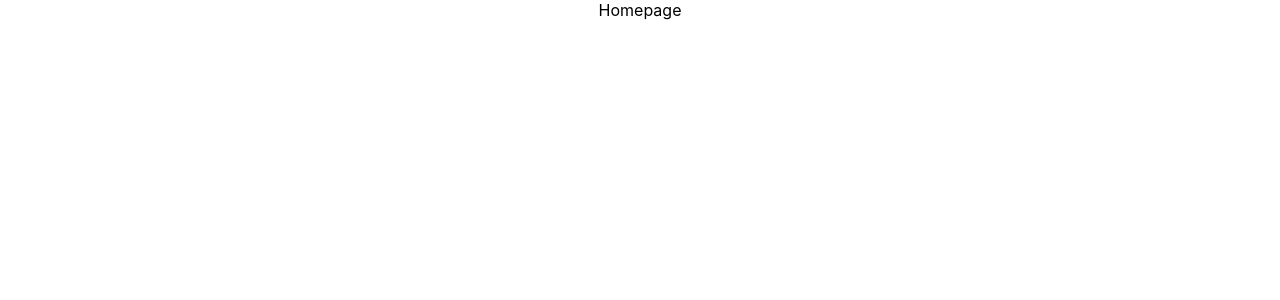
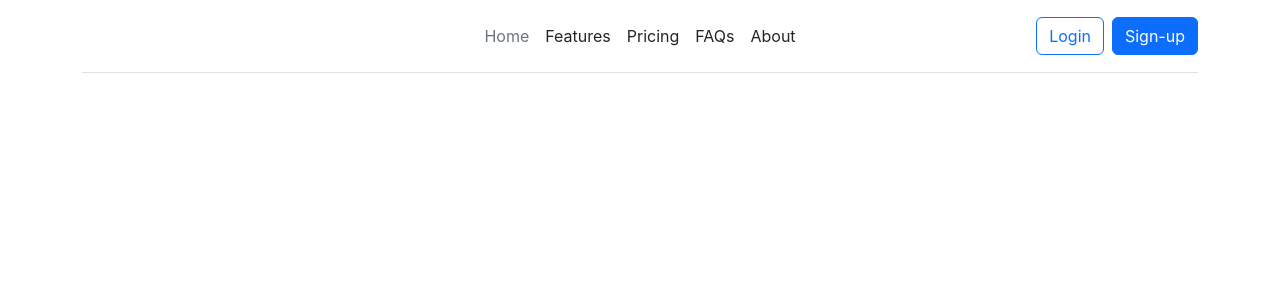
Before and after one commit to Island-Odyssey-Culture-and-Tourism-AF/island-odyssey-web-application, a React (Create React App) app in the folder frontend/: page / in a window 1280 px wide. Shown: the top 300 px of the page. Built offline with nearby package versions, Linux system fonts and the light colour scheme.

Commit message:
bootstrap added

```diff
--- a/frontend/public/index.html
+++ b/frontend/public/index.html
@@ -25,10 +25,31 @@
       Learn how to configure a non-root public URL by running `npm run build`.
     -->
     <title>React App</title>
+    <link
+      href="https://cdn.jsdelivr.net/npm/bootstrap@5.3.0-alpha3/dist/css/bootstrap.min.css"
+      rel="stylesheet"
+      integrity="sha384-KK94CHFLLe+nY2dmCWGMq91rCGa5gtU4mk92HdvYe+M/SXH301p5ILy+dN9+nJOZ"
+      crossorigin="anonymous"
+    />
   </head>
   <body>
     <noscript>You need to enable JavaScript to run this app.</noscript>
     <div id="root"></div>
+    <script
+      src="https://cdn.jsdelivr.net/npm/bootstrap@5.3.0-alpha3/dist/js/bootstrap.bundle.min.js"
+      integrity="sha384-ENjdO4Dr2bkBIFxQpeoTz1HIcje39Wm4jDKdf19U8gI4ddQ3GYNS7NTKfAdVQSZe"
+      crossorigin="anonymous"
+    ></script>
+    <script
+      src="https://cdn.jsdelivr.net/npm/@popperjs/core@2.11.7/dist/umd/popper.min.js"
+      integrity="sha384-zYPOMqeu1DAVkHiLqWBUTcbYfZ8osu1Nd6Z89ify25QV9guujx43ITvfi12/QExE"
+      crossorigin="anonymous"
+    ></script>
+    <script
+      src="https://cdn.jsdelivr.net/npm/bootstrap@5.3.0-alpha3/dist/js/bootstrap.min.js"
+      integrity="sha384-Y4oOpwW3duJdCWv5ly8SCFYWqFDsfob/3GkgExXKV4idmbt98QcxXYs9UoXAB7BZ"
+      crossorigin="anonymous"
+    ></script>
     <!--
       This HTML file is a template.
       If you open it directly in the browser, you will see an empty page.
--- a/frontend/src/components/client/Header.jsx
+++ b/frontend/src/components/client/Header.jsx
@@ -2,6 +2,25 @@ import React from 'react'
 
 export default function Header() {
   return (
-    <div>Header</div>
+    <div>
+      <div class="container">
+        <header class="d-flex flex-wrap align-items-center justify-content-center justify-content-md-between py-3 mb-4 border-bottom">
+          <a href="/" class="d-flex align-items-center col-md-3 mb-2 mb-md-0 text-dark text-decoration-none">
+          </a>
+          <ul class="nav col-12 col-md-auto mb-2 justify-content-center mb-md-0">
+            <li><a href="#" class="nav-link px-2 link-secondary">Home</a></li>
+            <li><a href="#" class="nav-link px-2 link-dark">Features</a></li>
+            <li><a href="#" class="nav-link px-2 link-dark">Pricing</a></li>
+            <li><a href="#" class="nav-link px-2 link-dark">FAQs</a></li>
+            <li><a href="#" class="nav-link px-2 link-dark">About</a></li>
+          </ul>
+
+          <div class="col-md-3 text-end">
+            <button type="button" class="btn btn-outline-primary me-2">Login</button>
+            <button type="button" class="btn btn-primary">Sign-up</button>
+          </div>
+        </header>
+      </div>
+    </div>
   )
 }
--- a/frontend/src/pages/client/Homepage.jsx
+++ b/frontend/src/pages/client/Homepage.jsx
@@ -1,7 +1,10 @@
 import React from 'react'
+import Header from '../../components/client/Header'
 
 export default function Homepage() {
   return (
-    <div>Homepage</div>
+    <div>
+      <Header/>
+    </div>
   )
 }
```
